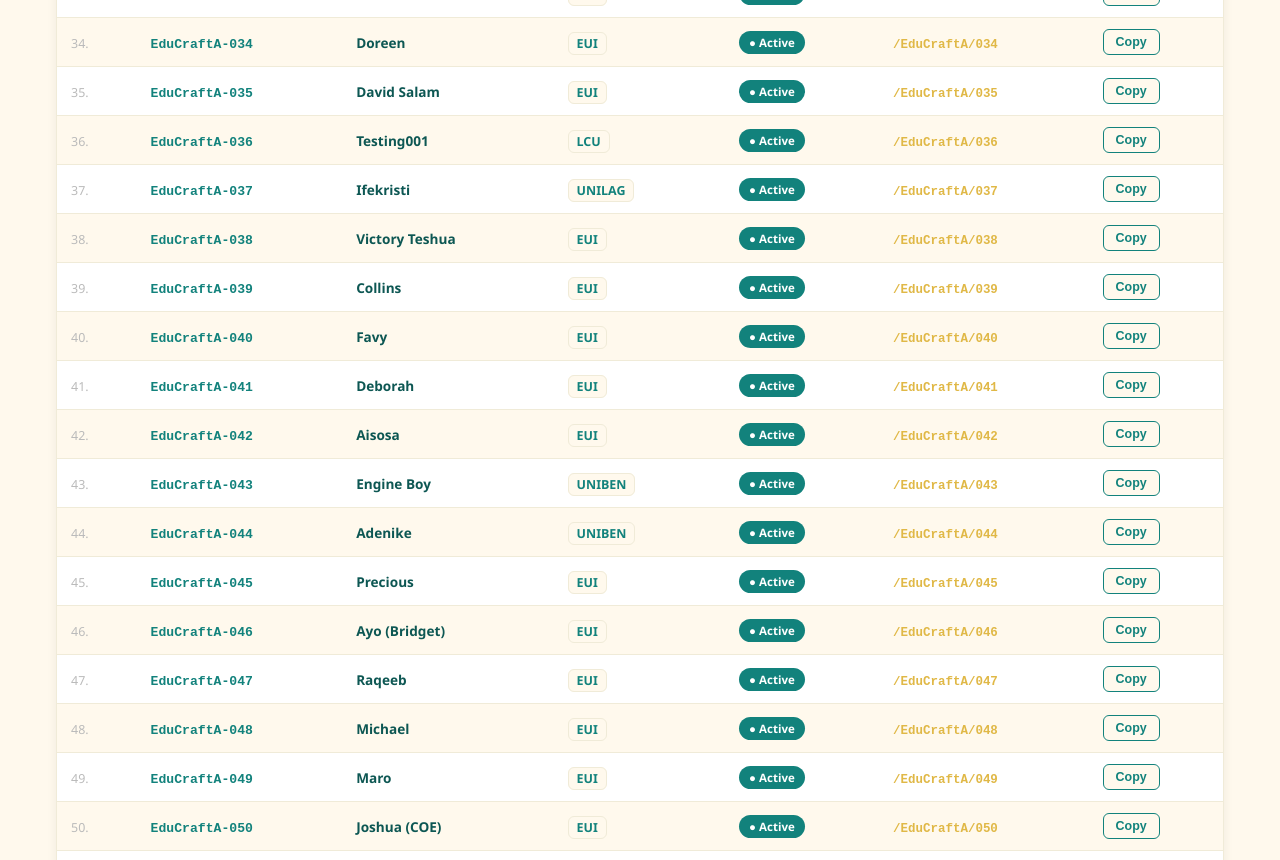
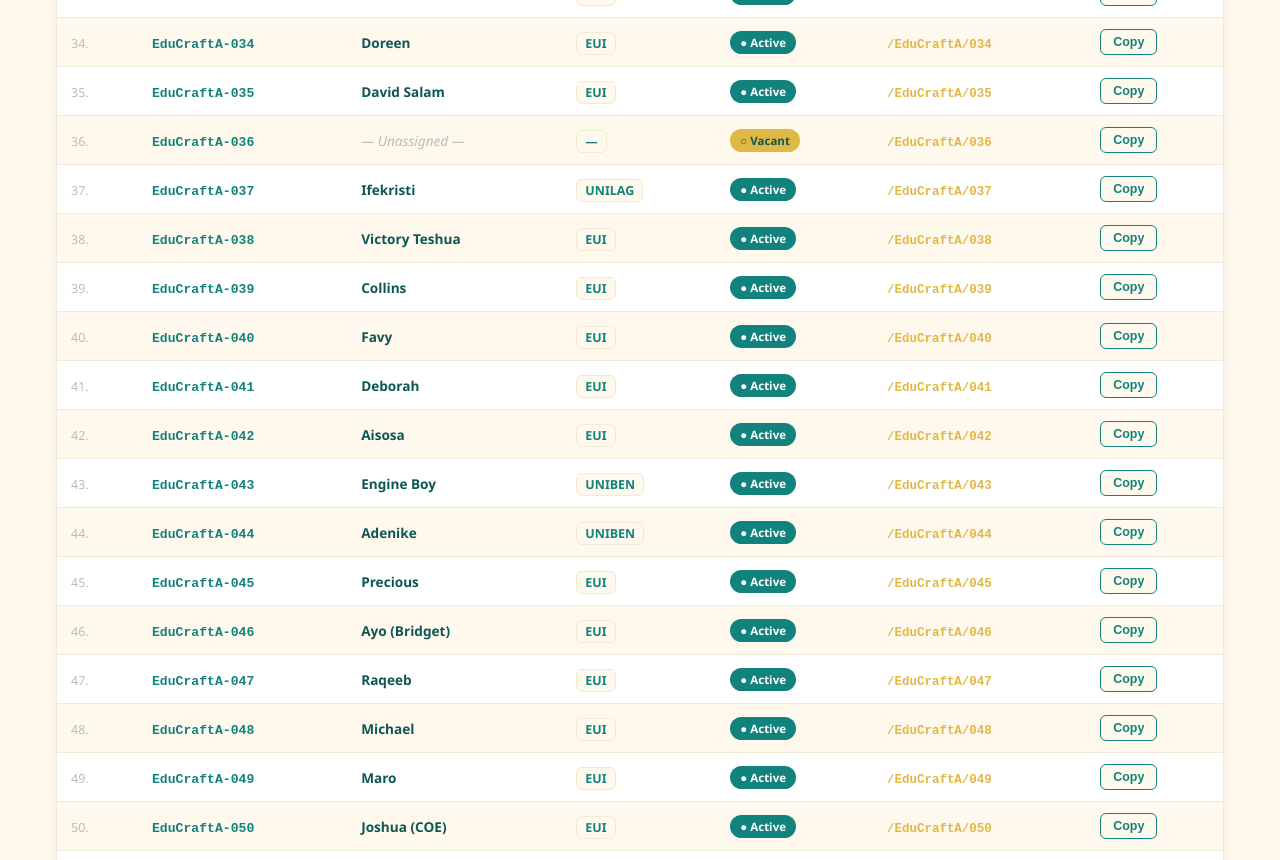
Before and after one commit to PrinceAmadin/EduCraft-Ambassador-, a React (Vite) app: page / in a window 1280 px wide. Shown: the part 1940-2800 px from the top of the page. Built offline with nearby package versions, Linux system fonts and the light colour scheme.

Commit message:
EduCraft Admin deploy

```diff
--- a/src/ambassadors.ts
+++ b/src/ambassadors.ts
@@ -41,7 +41,7 @@ const ambassadors:AmbassadorData={
     "033": { name: "Gift"                , school: "EUI"         , status: "active" },
     "034": { name: "Doreen"              , school: "EUI"         , status: "active" },
     "035": { name: "David Salam"         , school: "EUI"         , status: "active" },
-    "036": { name: "Testing001"          , school: "LCU"         , status: "active" },
+    "036": { name: ""                    , school: ""            , status: "vacant" },
     "037": { name: "Ifekristi"           , school: "UNILAG"      , status: "active" },
     "038": { name: "Victory Teshua"      , school: "EUI"         , status: "active" },
     "039": { name: "Collins"             , school: "EUI"         , status: "active" },
@@ -56,8 +56,8 @@ const ambassadors:AmbassadorData={
     "048": { name: "Michael"             , school: "EUI"         , status: "active" },
     "049": { name: "Maro"                , school: "EUI"         , status: "active" },
     "050": { name: "Joshua (COE)"        , school: "EUI"         , status: "active" },
-    "051": { name: "Prince Testing"      , school: "UNIBEN"      , status: "active" },
-    "052": { name: "adsfgh"              , school: "ADSGHJKL"    , status: "vacant" },
+    "051": { name: ""                    , school: ""            , status: "vacant" },
+    "052": { name: ""                    , school: ""            , status: "vacant" },
     "053": { name: ""                    , school: "EUI"         , status: "vacant" },
     "054": { name: ""                    , school: "EUI"         , status: "vacant" },
     "055": { name: ""                    , school: "EUI"         , status: "vacant" },
```
